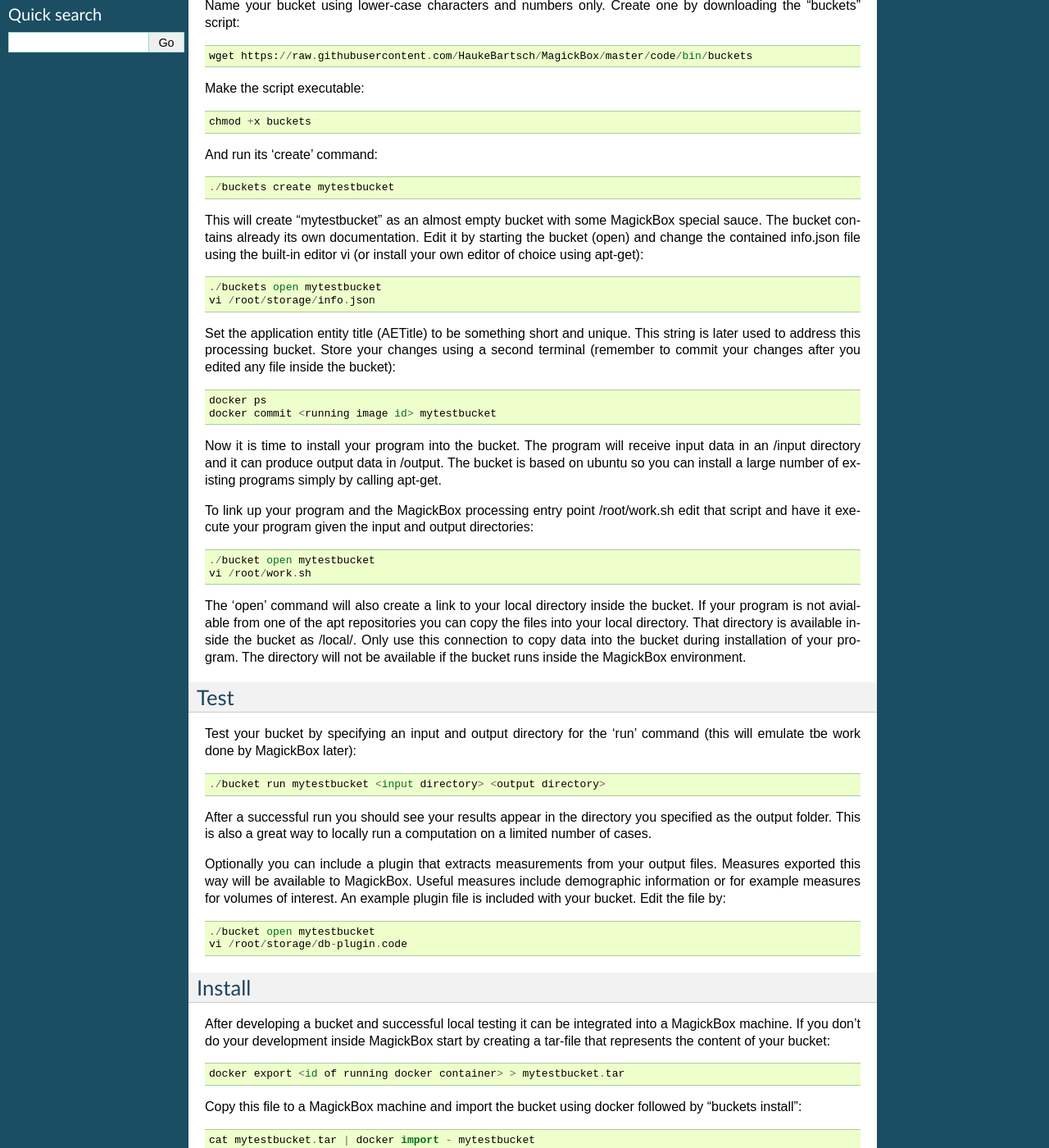
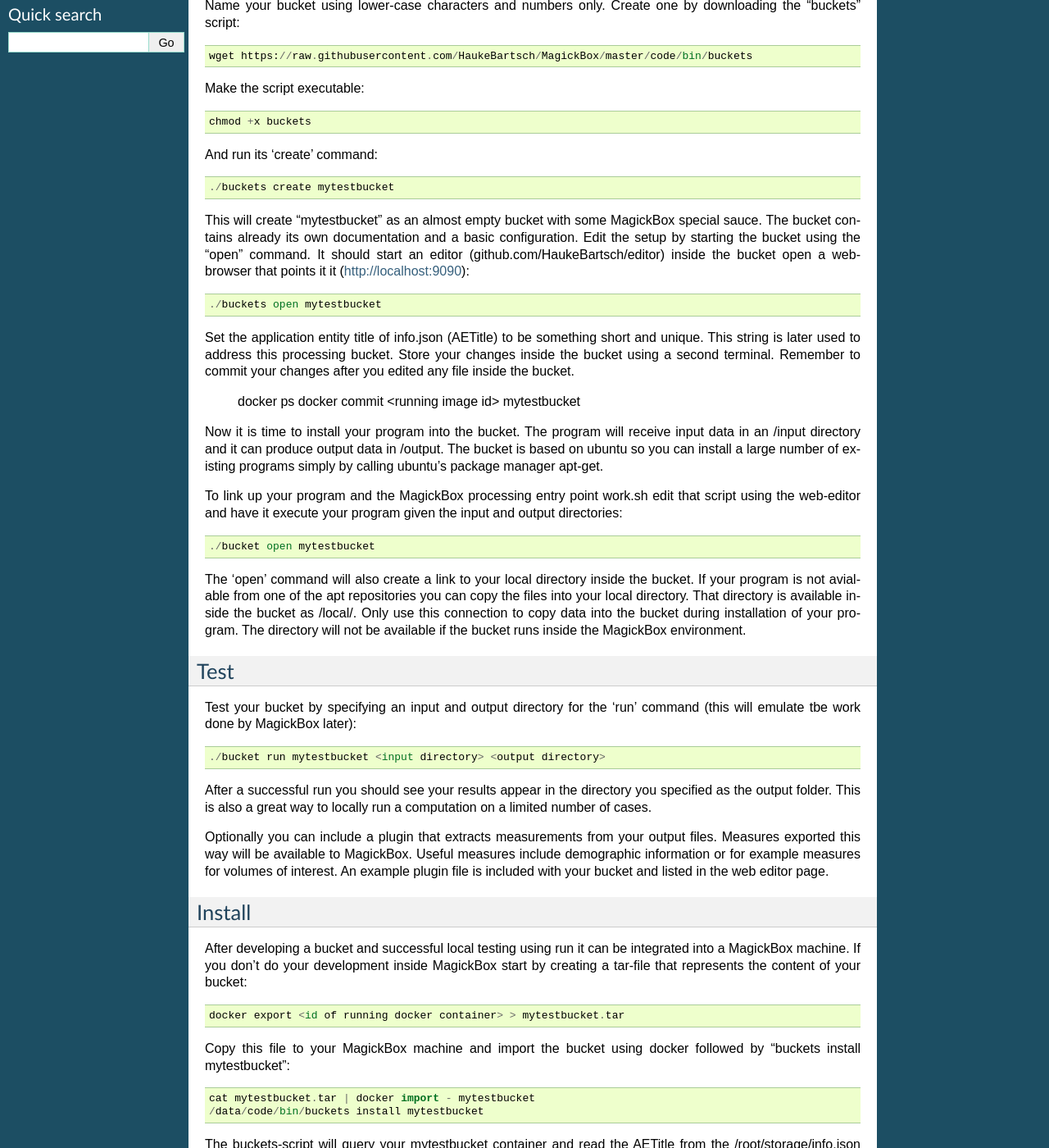
Before and after one commit to HaukeBartsch/MagickBox, a Sphinx documentation site: the page built from code/documentation/docs/source/BucketAPI.rst, in a window 1280 px wide and 1400 px high, scrolled down 288 px. Shown: the whole window at 82% size. Built offline with Sphinx 7.4.7, drawn with Linux system fonts in a browser that asks for light colours.

Commit message:
mention the website editor

```diff
--- a/code/documentation/docs/source/BucketAPI.rst
+++ b/code/documentation/docs/source/BucketAPI.rst
@@ -24,22 +24,20 @@
 
  ./buckets create mytestbucket
 
-This will create "mytestbucket" as an almost empty bucket with some MagickBox special sauce. The bucket contains already its own documentation. Edit it by starting the bucket (open) and change the contained info.json file using the built-in editor vi (or install your own editor of choice using apt-get)::
+This will create "mytestbucket" as an almost empty bucket with some MagickBox special sauce. The bucket contains already its own documentation and a basic configuration. Edit the setup by starting the bucket using the "open" command. It should start an editor (github.com/HaukeBartsch/editor) inside the bucket open a web-browser that points it it (http://localhost:9090)::
 
  ./buckets open mytestbucket
- vi /root/storage/info.json
 
-Set the application entity title (AETitle) to be something short and unique. This string is later used to address this processing bucket. Store your changes using a second terminal (remember to commit your changes after you edited any file inside the bucket)::
+Set the application entity title of info.json (AETitle) to be something short and unique. This string is later used to address this processing bucket. Store your changes inside the bucket using a second terminal. Remember to commit your changes after you edited any file inside the bucket.
 
  docker ps
  docker commit <running image id> mytestbucket
 
-Now it is time to install your program into the bucket. The program will receive input data in an /input directory and it can produce output data in /output. The bucket is based on ubuntu so you can install a large number of existing programs simply by calling apt-get.
+Now it is time to install your program into the bucket. The program will receive input data in an /input directory and it can produce output data in /output. The bucket is based on ubuntu so you can install a large number of existing programs simply by calling ubuntu's package manager apt-get.
 
-To link up your program and the MagickBox processing entry point /root/work.sh edit that script and have it execute your program given the input and output directories::
+To link up your program and the MagickBox processing entry point work.sh edit that script using the web-editor and have it execute your program given the input and output directories::
 
  ./bucket open mytestbucket
- vi /root/work.sh
 
 The 'open' command will also create a link to your local directory inside the bucket. If your program is not avialable from one of the apt repositories you can copy the files into your local directory. That directory is available inside the bucket as /local/. Only use this connection to copy data into the bucket during installation of your program. The directory will not be available if the bucket runs inside the MagickBox environment.
 
@@ -52,20 +50,16 @@
 
 After a successful run you should see your results appear in the directory you specified as the output folder. This is also a great way to locally run a computation on a limited number of cases.
 
-Optionally you can include a plugin that extracts measurements from your output files. Measures exported this way will be available to MagickBox. Useful measures include demographic information or for example measures for volumes of interest. An example plugin file is included with your bucket. Edit the file by::
-
- ./bucket open mytestbucket
- vi /root/storage/db-plugin.code
-
+Optionally you can include a plugin that extracts measurements from your output files. Measures exported this way will be available to MagickBox. Useful measures include demographic information or for example measures for volumes of interest. An example plugin file is included with your bucket and listed in the web editor page.
 
 Install
 ========
 
-After developing a bucket and successful local testing it can be integrated into a MagickBox machine. If you don't do your development inside MagickBox start by creating a tar-file that represents the content of your bucket::
+After developing a bucket and successful local testing using run it can be integrated into a MagickBox machine. If you don't do your development inside MagickBox start by creating a tar-file that represents the content of your bucket::
 
  docker export <id of running docker container> > mytestbucket.tar
 
-Copy this file to a MagickBox machine and import the bucket using docker followed by "buckets install"::
+Copy this file to your MagickBox machine and import the bucket using docker followed by "buckets install mytestbucket"::
 
  cat mytestbucket.tar | docker import - mytestbucket
  /data/code/bin/buckets install mytestbucket
```
